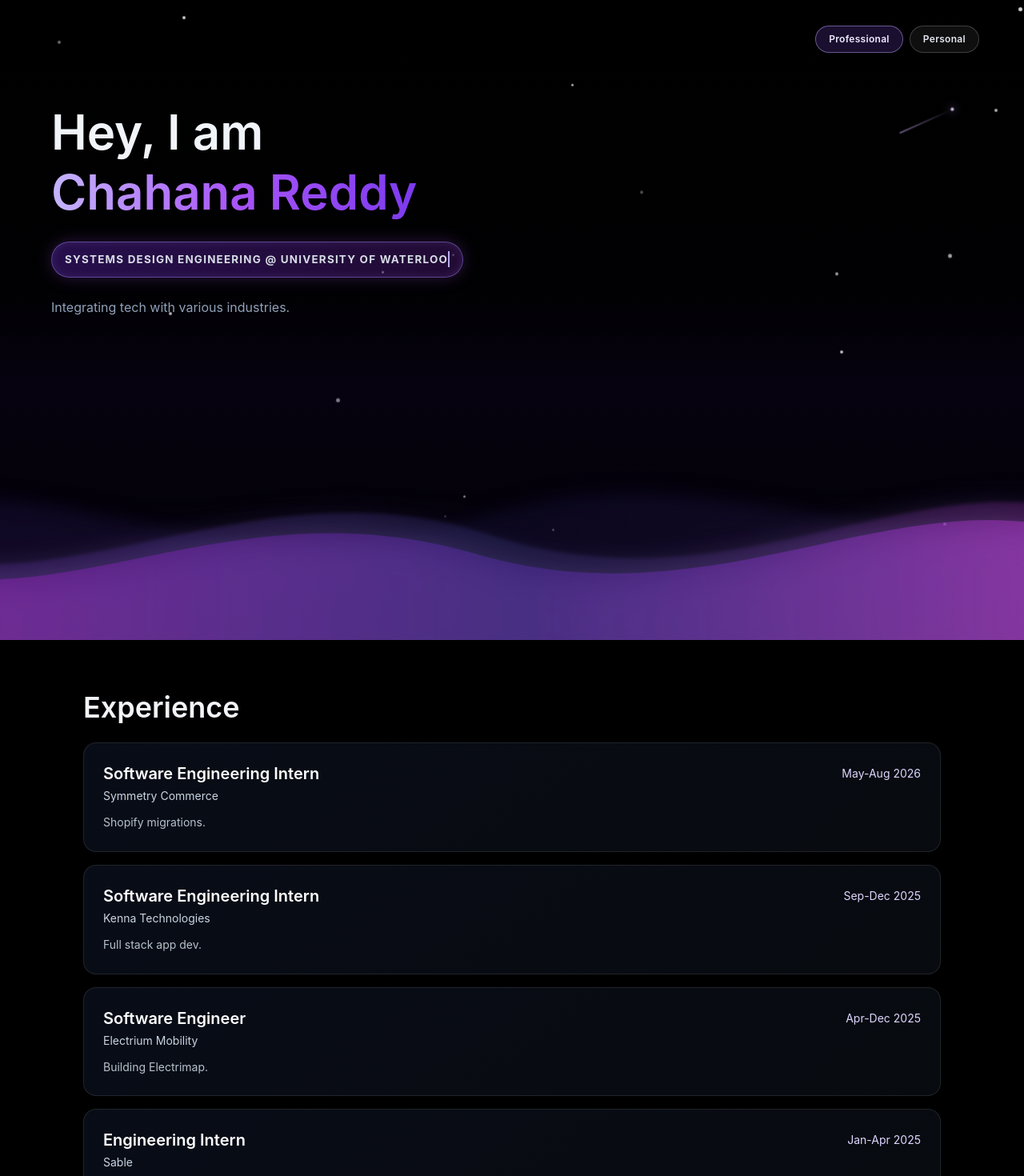
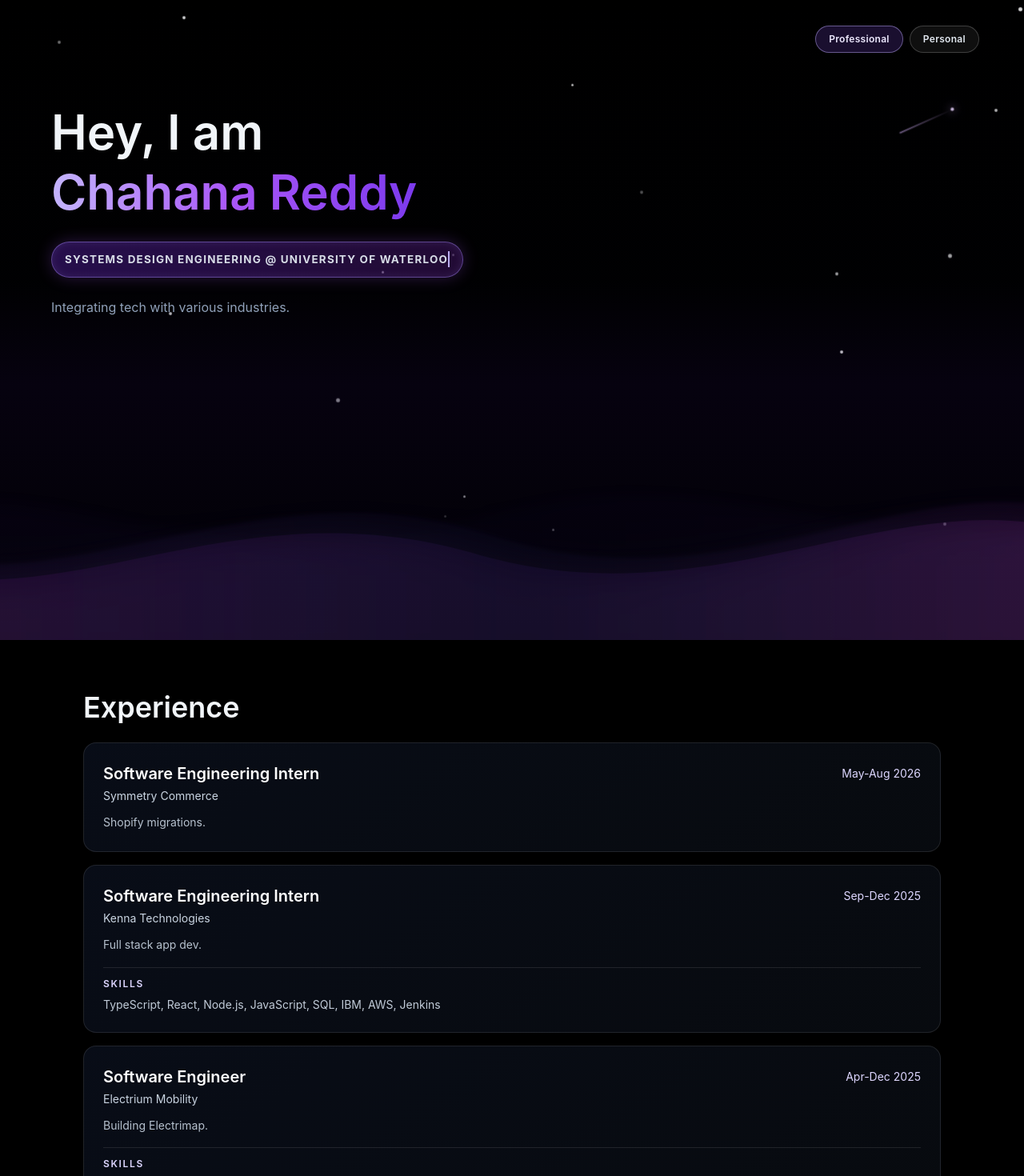
Before and after one commit to Chahanareddy/Chahana-personal-website, a Next.js app: page / in a window 1280 px wide. Shown: the top 1470 px of the page at 80% size. Built offline with nearby package versions, Linux system fonts and the light colour scheme.

Commit message:
add skills to experience

```diff
--- a/app/globals.css
+++ b/app/globals.css
@@ -208,14 +208,14 @@ body {
 }
 
 .wave-svg-back {
-  opacity: 0.56;
+  opacity: 0.28;
   filter: blur(2px) drop-shadow(0 0 22px rgb(139 92 246 / 0.42));
   animation: wave-shift-back 16s ease-in-out infinite alternate;
   will-change: transform;
 }
 
 .wave-svg-front {
-  opacity: 0.66;
+  opacity: 0.33;
   filter: blur(0.1px) drop-shadow(0 0 24px rgb(216 180 254 / 0.62));
   animation: wave-shift-front 12s ease-in-out infinite alternate;
   will-change: transform;
@@ -228,18 +228,18 @@ body {
 
 .wave-path-back {
   fill: url(#waveFillBack);
-  opacity: 0.5;
+  opacity: 0.25;
 }
 
 .wave-path-mid {
   fill: url(#waveFillMid);
   filter: blur(0.3px);
-  opacity: 0.62;
+  opacity: 0.31;
 }
 
 .wave-path-front {
   fill: url(#waveFillFront);
-  opacity: 0.68;
+  opacity: 0.34;
 }
 
 @keyframes wave-shift-front {
--- a/app/page.tsx
+++ b/app/page.tsx
@@ -143,28 +143,32 @@ export default function Home() {
                 company: "Symmetry Commerce",
                 period: "May-Aug 2026",
                 details: "Shopify migrations.",
+                skills: [],
               },
               {
                 role: "Software Engineering Intern",
                 company: "Kenna Technologies",
                 period: "Sep-Dec 2025",
                 details: "Full stack app dev.",
+                skills: ["TypeScript", "React", "Node.js", "JavaScript", "SQL", "IBM", "AWS", "Jenkins"],
               },
               {
                 role: "Software Engineer",
                 company: "Electrium Mobility",
                 period: "Apr-Dec 2025",
                 details: "Building Electrimap.",
+                skills: ["Next.js", "Firebase", "Cloud Firestore", "TypeScript"],
               },
               {
                 role: "Engineering Intern",
                 company: "Sable",
                 period: "Jan-Apr 2025",
                 details: "PM & Data.",
+                skills: [],
               },
             ].map((item) => (
               <article
-                key={item.role}
+                key={`${item.role}-${item.company}`}
                 className="glass-panel group rounded-2xl border border-white/10 p-6 transition duration-300 hover:-translate-y-1 hover:border-violet-300/60"
               >
                 <div className="flex flex-wrap items-center justify-between gap-2">
@@ -173,6 +177,14 @@ export default function Home() {
                 </div>
                 <p className="mt-1 text-sm text-slate-300">{item.company}</p>
                 <p className="mt-3 text-sm leading-relaxed text-slate-300/90">{item.details}</p>
+                {item.skills.length > 0 ? (
+                  <div className="mt-4 border-t border-white/10 pt-3">
+                    <p className="mb-2 text-xs font-semibold tracking-[0.14em] text-violet-200 uppercase">
+                      Skills
+                    </p>
+                    <p className="text-sm text-slate-300/95">{item.skills.join(", ")}</p>
+                  </div>
+                ) : null}
               </article>
             ))}
           </div>
```
